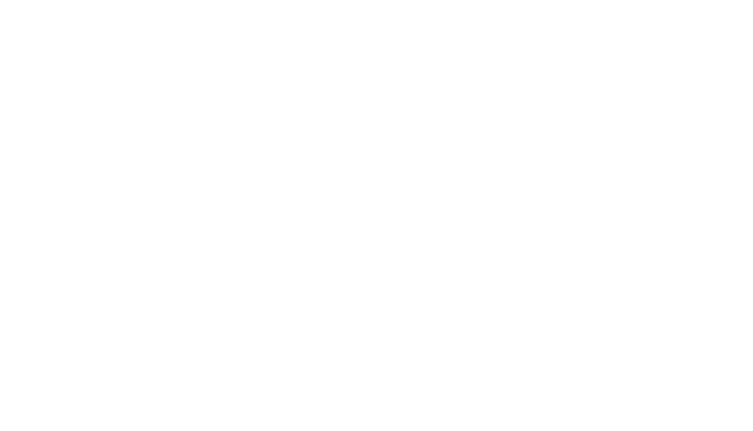
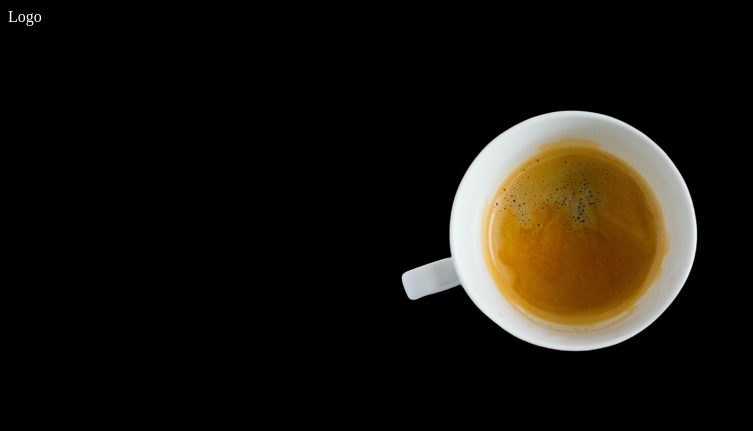
Before and after one commit to angeldavila00/HTML_S2_NinoAngel, a plain HTML site: page DIA7/index.html in a window 1280 px wide. Shown: the whole page, without its empty margins (0-753 px from the left). Drawn offline with Linux system fonts and the light colour scheme.

Commit message:
feat: :sparkles: starting project

```diff
--- a/DIA7/index.html
+++ b/DIA7/index.html
@@ -7,6 +7,9 @@
     <link rel="stylesheet" href="./style/style.css">
 </head>
 <body>
-
+    <section id="inicio">
+    <img id="fondo" src="./img/pexels-chitokan-2183027-removebg-preview.png">
+    <div  class="color" id="texto1">Logo</div>
+    </section>
 </body>
 </html>
--- a/DIA7/style/style.css
+++ b/DIA7/style/style.css
@@ -0,0 +1,17 @@
+body{
+    background-color: black;
+    max-width: 100%;
+}
+
+#fondo{
+    margin-top: 1%;
+    margin-left: 20%;
+
+    position: absolute;
+}
+.color{
+    color: white;
+}
+#texto1{
+
+}
```
